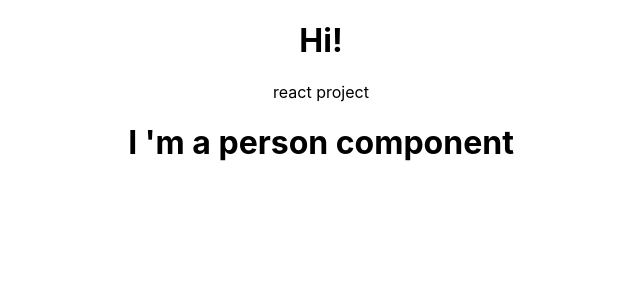
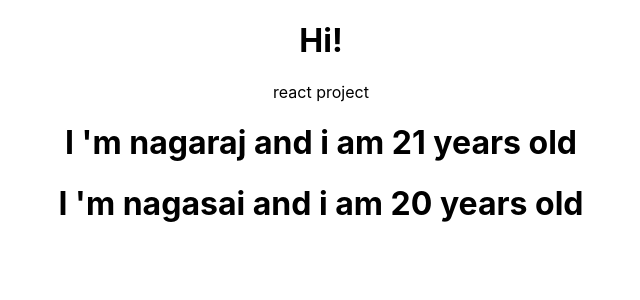
Before and after one commit to nagarajumadamshetti/reactcourse, a React (Create React App) app: page / in a window 1280 px wide. Shown: the top 300 px of the page, without its empty margins (319-959 px from the left). Built offline with nearby package versions, Linux system fonts and the light colour scheme.

Commit message:
added props

```diff
--- a/src/App.js
+++ b/src/App.js
@@ -9,7 +9,9 @@ class App extends Component {
         Hi!
         </h1>
         <p>react project</p>
-        <Person></Person>
+        <Person name='nagaraj' age='21'/>
+        <Person name='nagasai' age='20'/>
+
     </div>
   );
   // return React.createElement('div',{className:'App'}, React.createElement('h1',null,'Hi!'));
--- a/src/Person/Person.js
+++ b/src/Person/Person.js
@@ -1,5 +1,5 @@
 import React from 'react';
-const Person=()=>{
-    return <h1>I 'm a person component</h1>
+const Person=(props)=>{
+return <h1>I 'm {props.name} and i am {props.age}  years old</h1>
 }
 export default Person;
```
